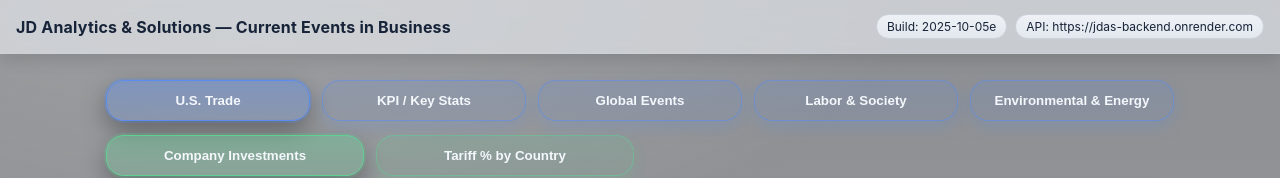
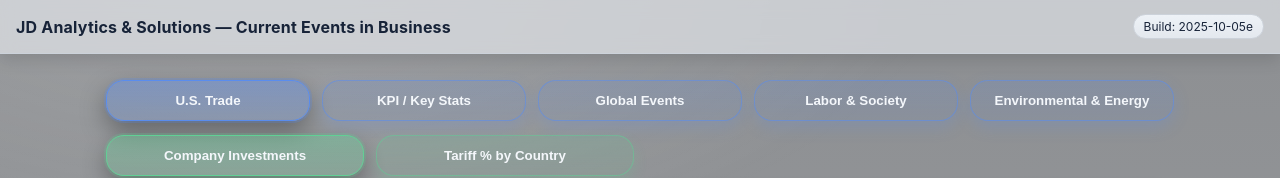
Before and after one commit to jdanalyticsandsolutions/jdas-dashboard, a plain HTML site: page templates/index.html in a window 1280 px wide. Shown: the top 178 px of the page. Drawn offline with Linux system fonts and the light colour scheme; no server answers.

Commit message:
Update index.html

```diff
--- a/templates/index.html
+++ b/templates/index.html
@@ -18,7 +18,6 @@
     <div class="title">JD Analytics &amp; Solutions — Current Events in Business</div>
     <div style="display:flex; gap:8px; align-items:center">
       <div class="pill">Build: 2025-10-05e</div>
-      <div class="pill" id="apiPill">API: …</div>
     </div>
   </div>
 
```
